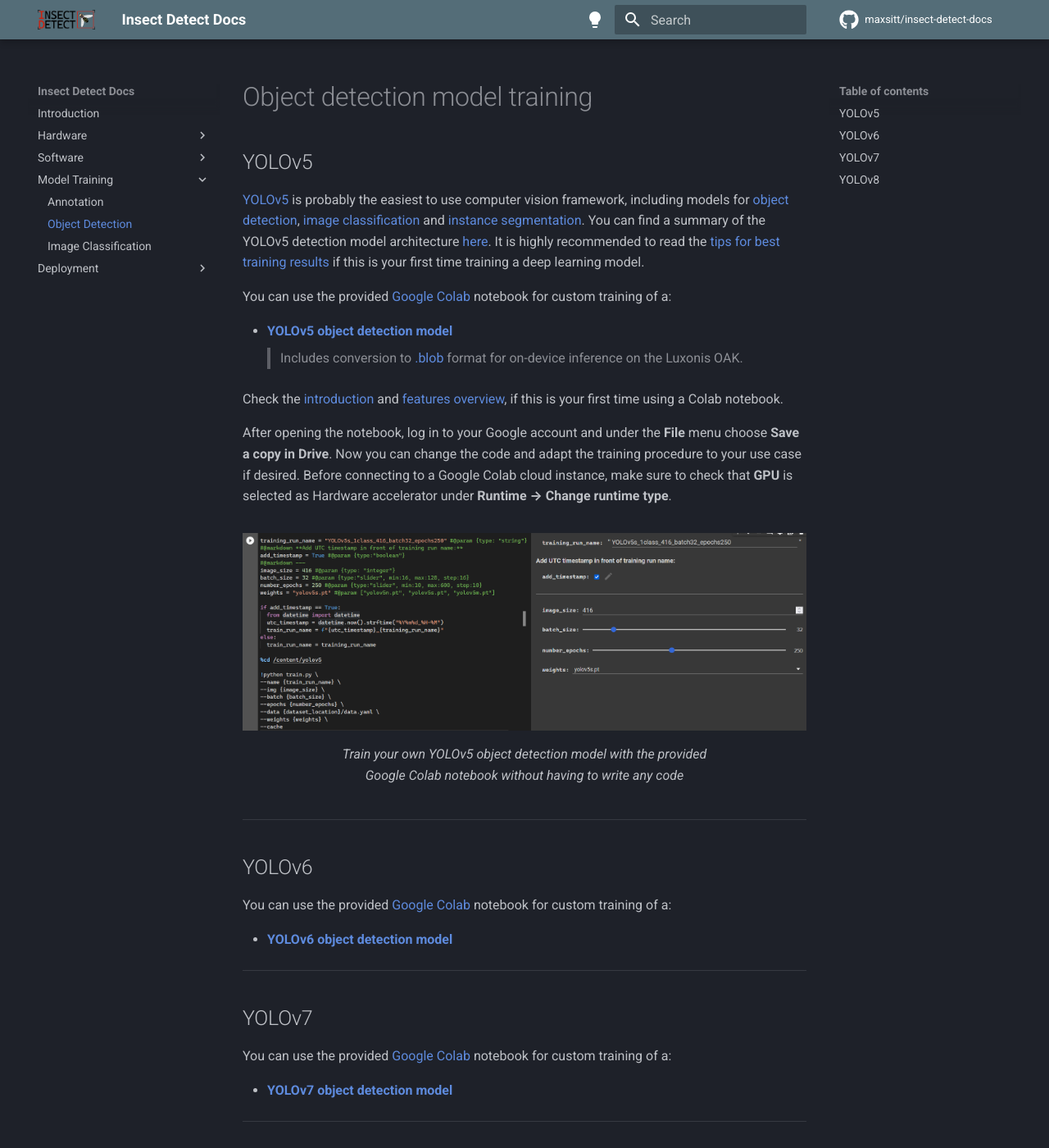
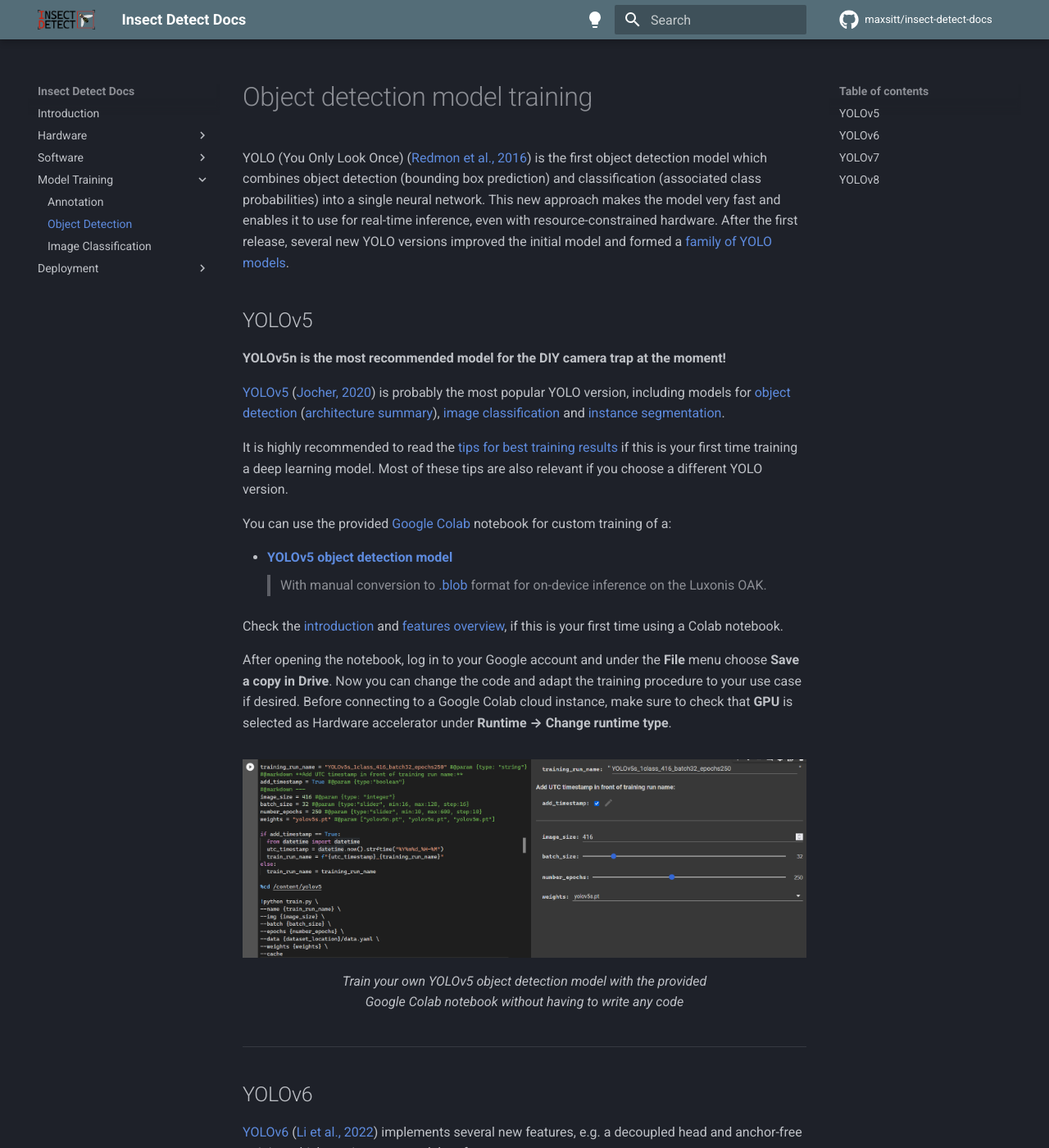
Before and after one commit to maxsitt/insect-detect-docs, an MkDocs documentation site: the page built from docs/modeltraining/train_detection.md, in a window 1280 px wide and 1400 px high. Shown: the whole window at 82% size. Built offline with MkDocs 1.6.1 and Material for MkDocs 9.7.7, drawn with Linux system fonts in a browser that asks for light colours; comment, search, counter and statistics services are not loaded; some of the changed text lies outside the part shown.

Commit message:
Update train_detection.md
Add short text + links for YOLO models.

```diff
--- a/docs/modeltraining/train_detection.md
+++ b/docs/modeltraining/train_detection.md
@@ -1,23 +1,35 @@
 # Object detection model training
+
+YOLO (You Only Look Once) ([Redmon et al., 2016](https://doi.org/10.48550/arXiv.1506.02640){target=_blank})
+is the first object detection model which combines object detection (bounding
+box prediction) and classification (associated class probabilities) into a
+single neural network. This new approach makes the model very fast and enables
+it to use for real-time inference, even with resource-constrained hardware.
+After the first release, several new YOLO versions improved the initial model
+and formed a [family of YOLO models](https://blog.roboflow.com/guide-to-yolo-models/){target=_blank}.
 
 ## YOLOv5
 
-[YOLOv5](https://github.com/ultralytics/yolov5){target=_blank} is probably the
-easiest to use computer vision framework, including models for
-[object detection](https://github.com/ultralytics/yolov5/wiki/Train-Custom-Data){target=_blank},
-[image classification](https://github.com/ultralytics/yolov5/pull/8956){target=_blank} and
-[instance segmentation](https://github.com/ultralytics/yolov5/releases/v7.0){target=_blank}.
-You can find a summary of the YOLOv5 detection model architecture
-[here](https://github.com/ultralytics/yolov5/issues/6998){target=_blank}.
+**YOLOv5n is the most recommended model for the DIY camera trap at the moment!**
+
+[YOLOv5](https://github.com/ultralytics/yolov5){target=_blank}
+([Jocher, 2020](https://doi.org/10.5281/zenodo.3908559){target=_blank})
+is probably the most popular YOLO version, including models for
+[object detection](https://github.com/ultralytics/yolov5#pretrained-checkpoints){target=_blank}
+([architecture summary](https://github.com/ultralytics/yolov5/issues/6998){target=_blank}),
+[image classification](https://github.com/ultralytics/yolov5#classification){target=_blank} and
+[instance segmentation](https://github.com/ultralytics/yolov5#segmentation){target=_blank}.
+
 It is highly recommended to read the
 [tips for best training results](https://github.com/ultralytics/yolov5/wiki/Tips-for-Best-Training-Results){target=_blank}
-if this is your first time training a deep learning model.
+if this is your first time training a deep learning model. Most of these tips
+are also relevant if you choose a different YOLO version.
 
 You can use the provided [Google Colab](https://colab.research.google.com/){target=_blank}
 notebook for custom training of a:
 
 - [**YOLOv5 object detection model**](https://colab.research.google.com/github/maxsitt/insect-detect-ml/blob/main/notebooks/YOLOv5_detection_training_OAK_conversion.ipynb){target=_blank}
-  > Includes conversion to
+  > With manual conversion to
     [.blob](https://docs.luxonis.com/en/latest/pages/model_conversion){target=_blank}
     format for on-device inference on the Luxonis OAK.
 
@@ -41,25 +53,53 @@
 
 ## YOLOv6
 
+[YOLOv6](https://github.com/meituan/YOLOv6){target=_blank}
+([Li et al., 2022](https://doi.org/10.48550/arXiv.2209.02976){target=_blank})
+implements several new features, e.g. a decoupled head and anchor-free training
+which can increase model performance.
+
 You can use the provided [Google Colab](https://colab.research.google.com/){target=_blank}
 notebook for custom training of a:
 
 - [**YOLOv6 object detection model**](https://colab.research.google.com/github/maxsitt/insect-detect-ml/blob/main/notebooks/YOLOv6_detection_training.ipynb){target=_blank}
+  > With [automatic conversion](https://tools.luxonis.com/){target=_blank} to
+    [.blob](https://docs.luxonis.com/en/latest/pages/model_conversion){target=_blank}
+    format for on-device inference on the Luxonis OAK.
 
 ---
 
 ## YOLOv7
 
+[YOLOv7](https://github.com/WongKinYiu/yolov7){target=_blank}
+([Wang et al., 2022](https://doi.org/10.48550/arXiv.2207.02696){target=_blank})
+implements new features, e.g. Extended-ELAN (E-ELAN) to enhance the learning
+ability of the network, improved model scaling techniques and re-parameterized
+convolution which can further increase model performance.
+
 You can use the provided [Google Colab](https://colab.research.google.com/){target=_blank}
 notebook for custom training of a:
 
 - [**YOLOv7 object detection model**](https://colab.research.google.com/github/maxsitt/insect-detect-ml/blob/main/notebooks/YOLOv7_detection_training.ipynb){target=_blank}
+  > With [automatic conversion](https://tools.luxonis.com/){target=_blank} to
+    [.blob](https://docs.luxonis.com/en/latest/pages/model_conversion){target=_blank}
+    format for on-device inference on the Luxonis OAK.
 
 ---
 
 ## YOLOv8
 
+[YOLOv8](https://github.com/ultralytics/ultralytics){target=_blank} by
+Ultralytics, who also developed YOLOv5, claims to reach the new state-of-the-art
+(SOTA) performance by integrating new features, e.g. anchor-free detection,
+new convolutions and improved image augmentation techniques during training.
+A big difference to the other YOLO models are the developer-friendly features,
+such as the integrated [CLI](https://docs.ultralytics.com/usage/cli/){target=_blank}
+and the easy-to-use [Python package](https://docs.ultralytics.com/usage/python/){target=_blank}.
+
 You can use the provided [Google Colab](https://colab.research.google.com/){target=_blank}
 notebook for custom training of a:
 
 - [**YOLOv8 object detection model**](https://colab.research.google.com/github/maxsitt/insect-detect-ml/blob/main/notebooks/YOLOv8_detection_training.ipynb){target=_blank}
+  > With [automatic conversion](https://tools.luxonis.com/){target=_blank} to
+    [.blob](https://docs.luxonis.com/en/latest/pages/model_conversion){target=_blank}
+    format for on-device inference on the Luxonis OAK.
```
